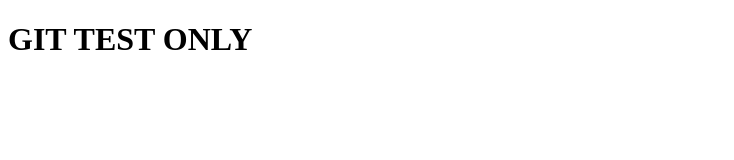
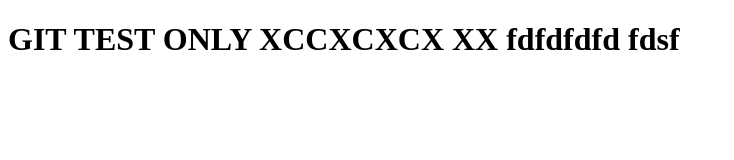
Before and after one commit to melotsky/myFirstGit, a plain HTML site: page index.html in a window 1280 px wide. Shown: the whole page, without its empty margins (0-734 px from the left). Drawn offline with Linux system fonts and the light colour scheme.

Commit message:
ANOTHER CHANGES

```diff
--- a/index.html
+++ b/index.html
@@ -7,7 +7,7 @@
 
 <body>
 
-<h1>GIT TEST ONLY   </h1>
+<h1>GIT TEST ONLY  XCCXCXCX XX fdfdfdfd fdsf</h1>
 
 </body>
 </html>
```
